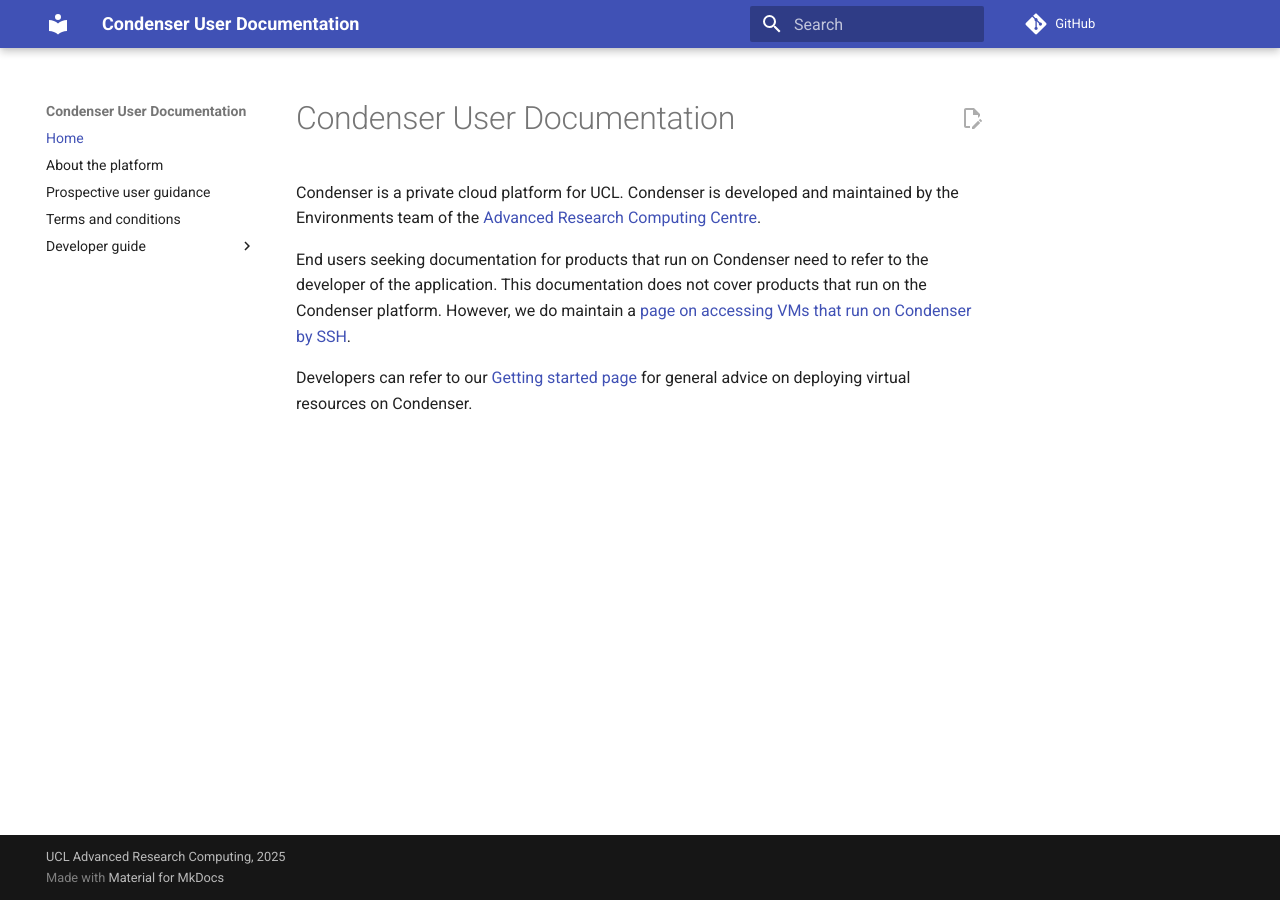
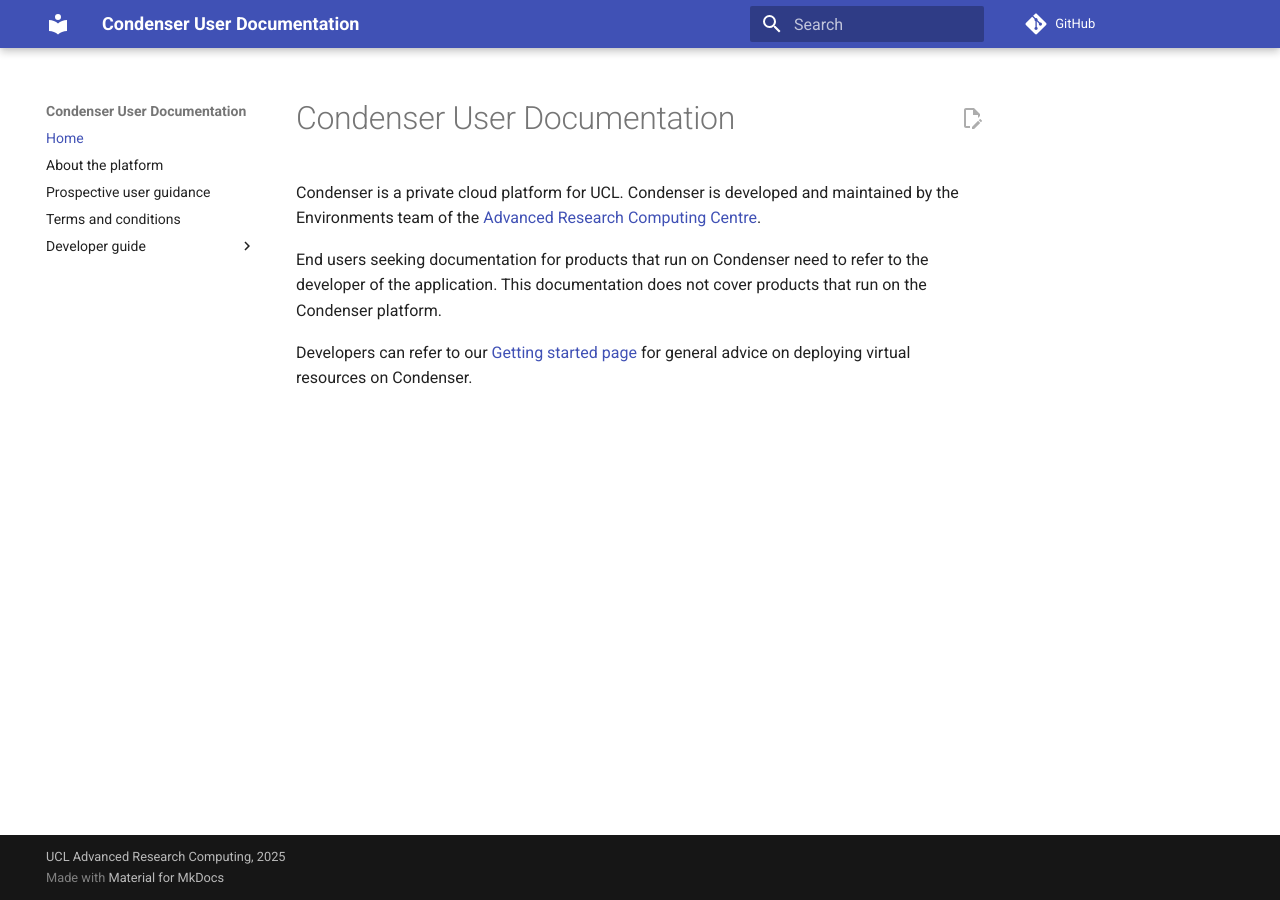
Before and after one commit to UCL-ARC/condenser-mkdocs, an MkDocs documentation site: the page built from docs/index.md, in a window 1280 px wide. Built offline with MkDocs 1.6.1 and Material for MkDocs 9.7.7, drawn with Linux system fonts in a browser that asks for light colours; comment, search, counter and statistics services are not loaded.

Commit message:
remove dead link

```diff
--- a/docs/index.md
+++ b/docs/index.md
@@ -9,8 +9,7 @@
 
 End users seeking documentation for products that run on Condenser need to refer
 to the developer of the application. This documentation does not cover products
-that run on the Condenser platform. However, we do maintain a [page on accessing
-VMs that run on Condenser by SSH](./end_user_guide/ssh.md).
+that run on the Condenser platform.
 
 Developers can refer to our [Getting started page](./developer_guide/index.md) for
 general advice on deploying virtual resources on Condenser.
```
